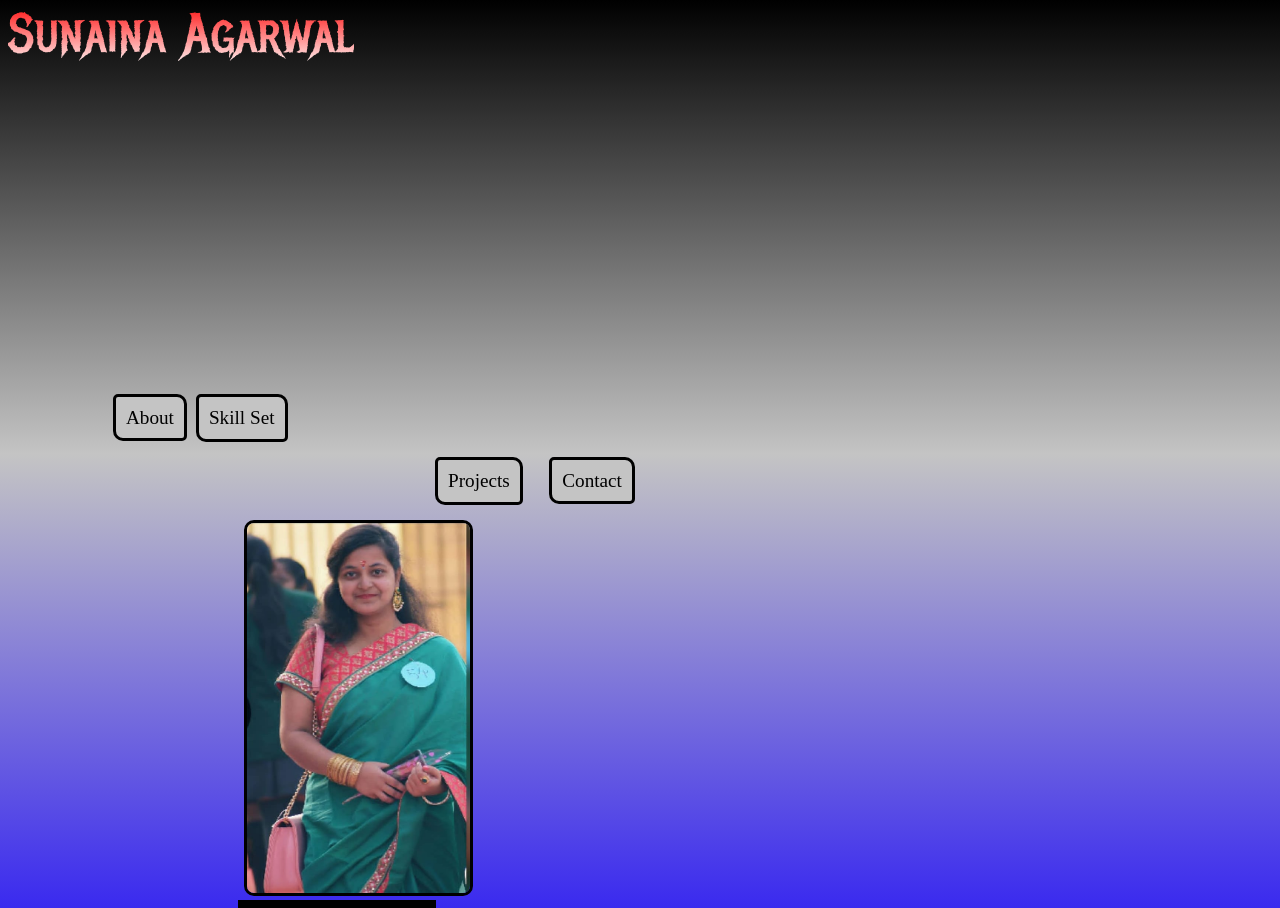
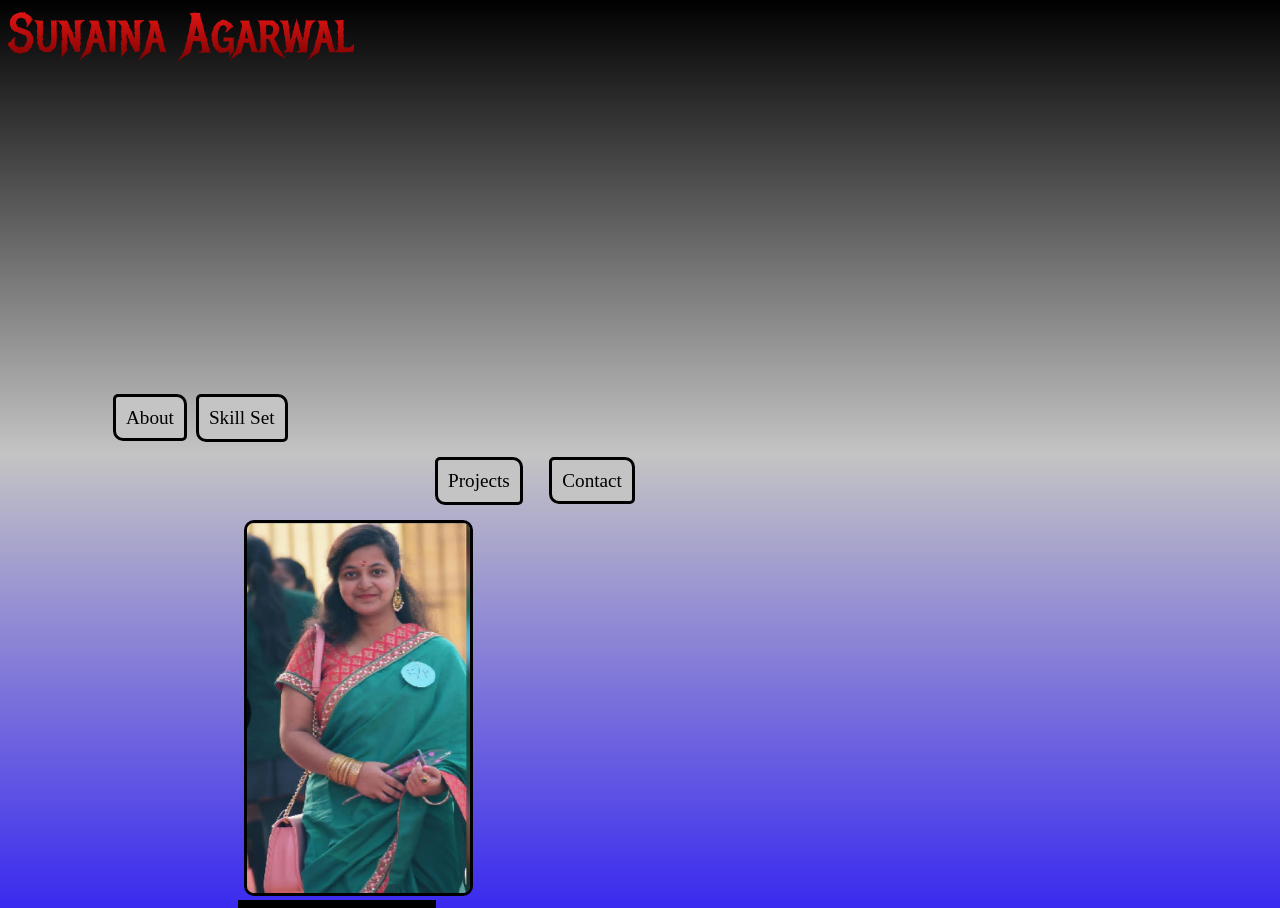
Before and after one commit to Sunainacode/portfolio.github.io, a plain HTML site: page index.html in a window 1280 px wide. Drawn offline with Linux system fonts and the light colour scheme.

Commit message:
Update sunaina.css

```diff
--- a/sunaina.css
+++ b/sunaina.css
@@ -8,7 +8,7 @@ body{
     margin-top: -30%;
     font-family: 'Metal Mania', cursive;
     text-align: center;
-    background: -webkit-linear-gradient(rgb(255, 0, 0), rgb(255, 255, 255));
+    background: -webkit-linear-gradient(rgb(252, 24, 24), rgb(110, 0, 0));
     -webkit-background-clip: text;
     -webkit-text-fill-color: transparent;
     position: fixed;
```
